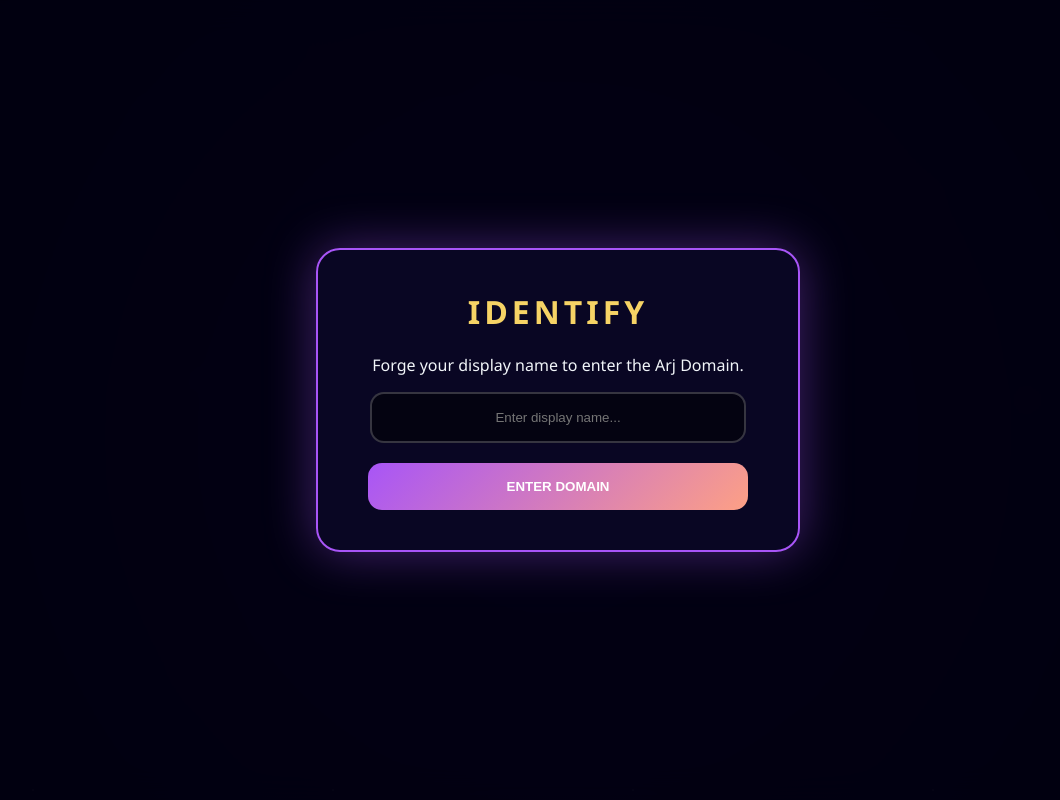
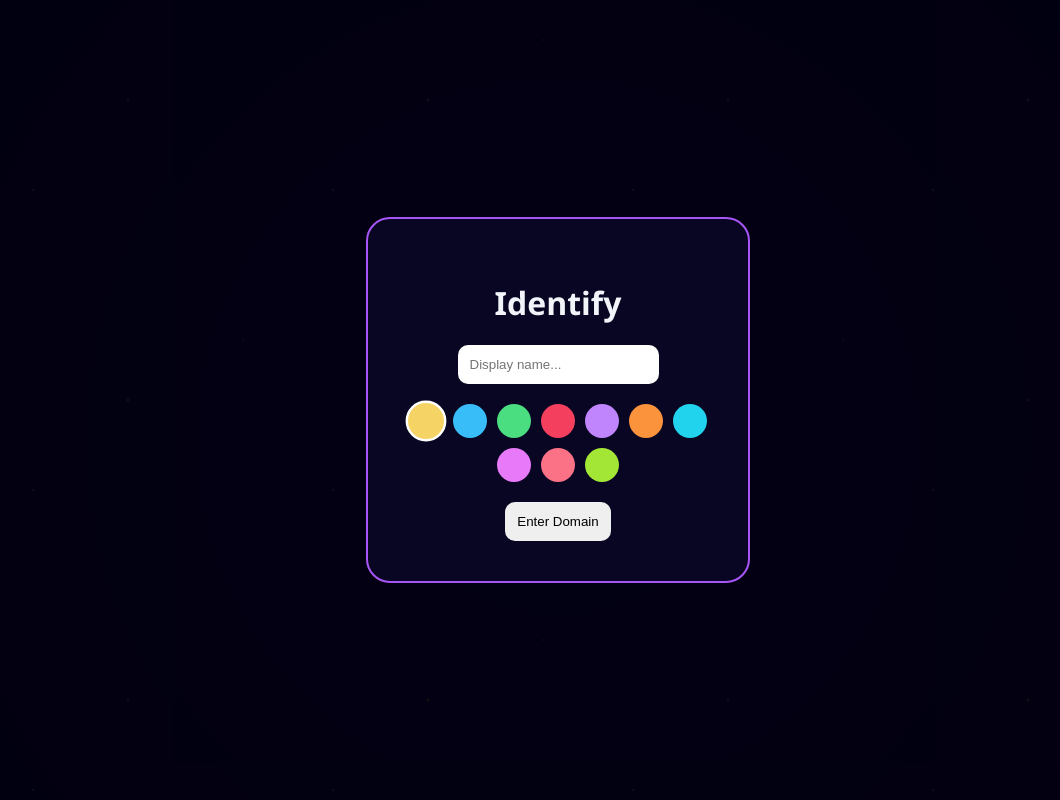
Before and after one commit to gitArjunAgit/WebChatApp, a Flask app: page / in a window 1280 px wide. Shown: the whole page, without its empty margins (82-1142 px from the left). Run offline with Flask 3, Linux system fonts and the light colour scheme; some libraries are stand-ins or nearby versions.

Commit message:
added identity persistence and color picker

```diff
--- a/templates/index.html
+++ b/templates/index.html
@@ -2,82 +2,28 @@
 <html lang="en">
 <head>
     <meta charset="UTF-8">
+    <meta name="viewport" content="width=device-width, initial-scale=1.0, maximum-scale=1.0, user-scalable=no">
     <title>realm of the chungies</title>
     <script src="https://cdn.socket.io/4.7.5/socket.io.min.js"></script>
     <style>
-        body {
-            font-family: 'Segoe UI', Roboto, sans-serif;
-            max-width: 750px;
-            margin: 0 auto;
-            padding: 40px 20px;
-            color: #f1f5f9;
-            min-height: 100vh;
-            background: radial-gradient(circle at 50% 50%, #160b3b 0%, #0b0726 50%, #020010 100%);
-            position: relative;
-            overflow-x: hidden;
-        }
+        body { font-family: 'Segoe UI', Roboto, sans-serif; max-width: 750px; margin: 0 auto; padding: 40px 20px; color: #f1f5f9; min-height: 100vh; background: radial-gradient(circle at 50% 50%, #160b3b 0%, #0b0726 50%, #020010 100%); position: relative; }
+        .stars-layer { position: fixed; top: 0; left: 0; right: 0; bottom: 0; z-index: -1; background-image: radial-gradient(1px 1px at 25px 40px, #fff, rgba(0,0,0,0)), radial-gradient(1.5px 1.5px at 115px 190px, #fff, rgba(0,0,0,0)), radial-gradient(2px 2px at 210px 100px, #f6d365, rgba(0,0,0,0)); background-size: 300px 300px; }
 
-        .stars-layer {
-            position: fixed;
-            top: 0; left: 0; right: 0; bottom: 0;
-            z-index: -1;
-            background-image:
-                radial-gradient(1px 1px at 25px 40px, #fff, rgba(0,0,0,0)),
-                radial-gradient(1.5px 1.5px at 115px 190px, #fff, rgba(0,0,0,0)),
-                radial-gradient(2px 2px at 210px 100px, #f6d365, rgba(0,0,0,0)),
-                radial-gradient(1px 1px at 340px 280px, #fff, rgba(0,0,0,0)),
-                radial-gradient(2px 2px at 450px 420px, #fda085, rgba(0,0,0,0)),
-                radial-gradient(1px 1px at 50px 150px, #fff, rgba(0,0,0,0)),
-                radial-gradient(1.5px 1.5px at 90px 40px, #fff, rgba(0,0,0,0)),
-                radial-gradient(1px 1px at 180px 300px, #fff, rgba(0,0,0,0)),
-                radial-gradient(2px 2px at 280px 80px, #fff, rgba(0,0,0,0)),
-                radial-gradient(1px 1px at 390px 170px, #fff, rgba(0,0,0,0)),
-                radial-gradient(1.5px 1.5px at 420px 330px, #fff, rgba(0,0,0,0));
-            background-size: 300px 300px;
-        }
+        #entry-portal { position: fixed; top: 0; left: 0; right: 0; bottom: 0; background: rgba(2, 0, 16, 0.9); z-index: 100; display: flex; justify-content: center; align-items: center; }
+        #entry-box { background: rgba(11, 7, 38, 0.9); padding: 40px; border-radius: 24px; border: 2px solid #a855f7; text-align: center; width: 300px; }
+        #color-picker { display: flex; flex-wrap: wrap; gap: 10px; justify-content: center; margin: 20px 0; }
+        .color-dot { width: 30px; height: 30px; border-radius: 50%; cursor: pointer; border: 2px solid transparent; }
+        .color-dot.active { border-color: white; transform: scale(1.2); }
 
-        #entry-portal {
-            position: fixed;
-            top: 0; left: 0; right: 0; bottom: 0;
-            background: rgba(2, 0, 16, 0.9);
-            backdrop-filter: blur(15px);
-            z-index: 100;
-            display: flex;
-            flex-direction: column;
-            justify-content: center;
-            align-items: center;
-            transition: opacity 0.5s ease;
-        }
+        #chat-container { background: rgba(11, 7, 38, 0.8); padding: 30px; border-radius: 24px; border: 2px solid #f6d365; display: none; }
+        #status-bar { text-align: center; font-size: 0.8em; margin-bottom: 10px; color: #64748b; }
+        #chat-box { height: 400px; overflow-y: auto; padding: 20px; background: rgba(0,0,0,0.5); border-radius: 16px; margin-bottom: 15px; }
+        .message-line { margin-bottom: 10px; }
+        .username { font-weight: 800; cursor: pointer; }
 
-        #entry-box {
-            background: rgba(11, 7, 38, 0.9);
-            padding: 40px;
-            border-radius: 24px;
-            border: 2px solid #a855f7;
-            box-shadow: 0 0 50px rgba(168, 85, 247, 0.4);
-            text-align: center;
-            max-width: 400px;
-            width: 100%;
-        }
-
-        #entry-box h1 { color: #f6d365; text-transform: uppercase; letter-spacing: 4px; margin-top: 0; }
-        #username-input { width: 85%; padding: 16px; margin-bottom: 20px; background: rgba(0,0,0,0.5); border: 2px solid rgba(255,255,255,0.2); border-radius: 14px; color: #fff; text-align: center; }
-        #join-btn { width: 95%; padding: 16px; background: linear-gradient(135deg, #a855f7 0%, #fda085 100%); color: #fff; font-weight: 800; border: none; border-radius: 14px; cursor: pointer; text-transform: uppercase; }
-
-        #chat-container { background: rgba(11, 7, 38, 0.8); padding: 30px; border-radius: 24px; border: 2px solid #f6d365; box-shadow: 0 0 35px rgba(168, 85, 247, 0.35); backdrop-filter: blur(8px); display: none; }
-        #status-bar { text-align: center; font-size: 0.8em; margin-bottom: 15px; color: #64748b; font-weight: bold; }
-        h2 { margin-top: 0; color: #f6d365; text-align: center; border-bottom: 1px solid rgba(255,255,255,0.1); padding-bottom: 20px; text-transform: uppercase; letter-spacing: 4px; font-size: 2em; }
-
-        #chat-box { height: 460px; overflow-y: auto; padding: 20px; margin-bottom: 25px; background: rgba(0,0,0,0.5); border-radius: 16px; border: 1px solid rgba(255,255,255,0.08); }
-        .message-line { margin-bottom: 14px; padding: 12px 16px; background: rgba(255,255,255,0.03); border-radius: 12px; }
-        .timestamp { font-size: 0.75em; color: rgba(255,255,255,0.4); margin-right: 10px; font-family: monospace; }
-        .username { font-weight: 800; margin-right: 12px; }
-
-        #message-form { display: flex; gap: 15px; }
-        #message-input { flex-grow: 1; padding: 16px; background: rgba(0,0,0,0.3); border: 2px solid rgba(255,255,255,0.15); border-radius: 14px; color: #fff; }
-        button { padding: 16px 24px; font-weight: 800; border: none; border-radius: 14px; cursor: pointer; text-transform: uppercase; }
-        #send-btn { background: linear-gradient(135deg, #f6d365 0%, #fda085 100%); color: #0c0822; }
-        #clear-btn { background: linear-gradient(135deg, #ef4444 0%, #991b1b 100%); color: #fff; }
+        input, button { padding: 12px; border-radius: 10px; border: none; }
+        #send-btn { background: #f6d365; color: #000; }
+        #clear-btn { background: #ef4444; color: #fff; }
     </style>
 </head>
 <body>
@@ -87,73 +33,69 @@
 <div id="entry-portal">
     <div id="entry-box">
         <h1>Identify</h1>
-        <p>Forge your display name to enter the Arj Domain.</p>
-        <form id="entry-form">
-            <input type="text" id="username-input" placeholder="Enter display name..." required autocomplete="off" maxlength="20">
-            <button type="submit" id="join-btn">Enter Domain</button>
-        </form>
+        <input type="text" id="username-input" placeholder="Display name..." maxlength="20">
+        <div id="color-picker"></div>
+        <button id="join-btn">Enter Domain</button>
     </div>
 </div>
 
 <div id="chat-container">
-    <div id="status-bar">Connecting to the cosmos...</div>
-    <h2>Arj Domain</h2>
+    <div id="status-bar">Connecting...</div>
     <div id="chat-box"></div>
-    <form id="message-form">
-        <input type="text" id="message-input" placeholder="Transmit message..." required autocomplete="off">
+    <form id="message-form" style="display:flex; gap:10px;">
+        <input type="text" id="message-input" style="flex-grow:1;" placeholder="Message..." required autocomplete="off">
         <button type="submit" id="send-btn">Send</button>
         <button type="button" id="clear-btn">Wipe</button>
     </form>
+    <button id="change-id-btn" style="margin-top:10px; background:transparent; color:#94a3b8; border:1px solid #94a3b8;">Change Identity</button>
 </div>
 
 <script>
     const socket = io();
-    const entryPortal = document.getElementById('entry-portal'), entryForm = document.getElementById('entry-form'), usernameInput = document.getElementById('username-input'), chatContainer = document.getElementById('chat-container'), chatBox = document.getElementById('chat-box'), messageForm = document.getElementById('message-form'), messageInput = document.getElementById('message-input'), clearBtn = document.getElementById('clear-btn'), statusBar = document.getElementById('status-bar');
+    const colors = ["#f6d365", "#38bdf8", "#4ade80", "#f43f5e", "#c084fc", "#fb923c", "#22d3ee", "#e879f9", "#fb7185", "#a3e635"];
+    let myColor = localStorage.getItem('myColor') || colors[0];
+    let myUsername = localStorage.getItem('myUsername') || "";
 
-    const cosmicColors = ["#f6d365", "#38bdf8", "#4ade80", "#f43f5e", "#c084fc", "#fb923c", "#22d3ee", "#e879f9", "#fb7185", "#a3e635"];
-    let myUsername = "";
-    const myColor = cosmicColors[Math.floor(Math.random() * cosmicColors.length)];
-
-    socket.on('connect', () => { statusBar.textContent = "● You are connected to the domain"; statusBar.style.color = "#4ade80"; });
-    socket.on('disconnect', () => { statusBar.textContent = "○ Disconnected - Reconnecting..."; statusBar.style.color = "#f43f5e"; });
-
-    entryForm.addEventListener('submit', (e) => {
-        e.preventDefault();
-        const enteredName = usernameInput.value.trim();
-        if (enteredName) {
-            myUsername = enteredName;
-            entryPortal.style.opacity = '0';
-            setTimeout(() => { entryPortal.style.display = 'none'; chatContainer.style.display = 'block'; messageInput.focus(); }, 500);
-        }
+    const colorPicker = document.getElementById('color-picker');
+    colors.forEach(c => {
+        const div = document.createElement('div');
+        div.className = 'color-dot' + (c === myColor ? ' active' : '');
+        div.style.background = c;
+        div.onclick = () => { myColor = c; document.querySelectorAll('.color-dot').forEach(d => d.classList.remove('active')); div.classList.add('active'); };
+        colorPicker.appendChild(div);
     });
 
-    function appendMessage(data) {
-        const msgLine = document.createElement('div'); msgLine.className = 'message-line';
-        const timeSpan = document.createElement('span'); timeSpan.className = 'timestamp'; timeSpan.textContent = data.time ? `[${data.time}]` : '';
-        const nameSpan = document.createElement('span'); nameSpan.className = 'username'; nameSpan.textContent = data.user + ":"; nameSpan.style.color = data.color;
-        const textSpan = document.createElement('span'); textSpan.textContent = data.msg;
-        if (data.time) msgLine.appendChild(timeSpan);
-        msgLine.appendChild(nameSpan); msgLine.appendChild(textSpan);
-        chatBox.appendChild(msgLine); chatBox.scrollTop = chatBox.scrollHeight;
-    }
+    document.getElementById('join-btn').onclick = () => {
+        const name = document.getElementById('username-input').value.trim();
+        if (name) {
+            myUsername = name;
+            localStorage.setItem('myUsername', myUsername);
+            localStorage.setItem('myColor', myColor);
+            document.getElementById('entry-portal').style.display = 'none';
+            document.getElementById('chat-container').style.display = 'block';
+        }
+    };
 
-    messageForm.addEventListener('submit', (e) => {
-        e.preventDefault();
-        const text = messageInput.value.trim();
-        if (text && myUsername !== "") {
-            const currentTime = new Date().toLocaleTimeString([], { hour: '2-digit', minute: '2-digit' });
-            socket.emit('send_message', { msg: text, user: myUsername, color: myColor, time: currentTime });
-            messageInput.value = '';
-        }
+    document.getElementById('change-id-btn').onclick = () => { location.reload(); };
+
+    // Socket logic
+    socket.on('connect', () => document.getElementById('status-bar').textContent = "● Connected");
+    socket.on('receive_message', (data) => {
+        const div = document.createElement('div'); div.className = 'message-line';
+        div.innerHTML = `<span class="username" style="color:${data.color}">${data.user}:</span> ${data.msg}`;
+        document.getElementById('chat-box').appendChild(div);
     });
 
-    socket.on('load_history', (history) => { chatBox.innerHTML = ''; history.forEach(appendMessage); });
-    socket.on('receive_message', (data) => appendMessage(data));
-    clearBtn.addEventListener('click', () => socket.emit('clear_chat'));
-    socket.on('chat_cleared', () => chatBox.innerHTML = '');
+    document.getElementById('message-form').onsubmit = (e) => {
+        e.preventDefault();
+        const msg = document.getElementById('message-input').value;
+        socket.emit('send_message', { msg, user: myUsername, color: myColor });
+        document.getElementById('message-input').value = '';
+    };
 
-    // Keep-alive ping
-    setInterval(() => { socket.emit('ping'); }, 300000);
+    if (myUsername) {
+        document.getElementById('username-input').value = myUsername;
+    }
 </script>
 </body>
 </html>
```
